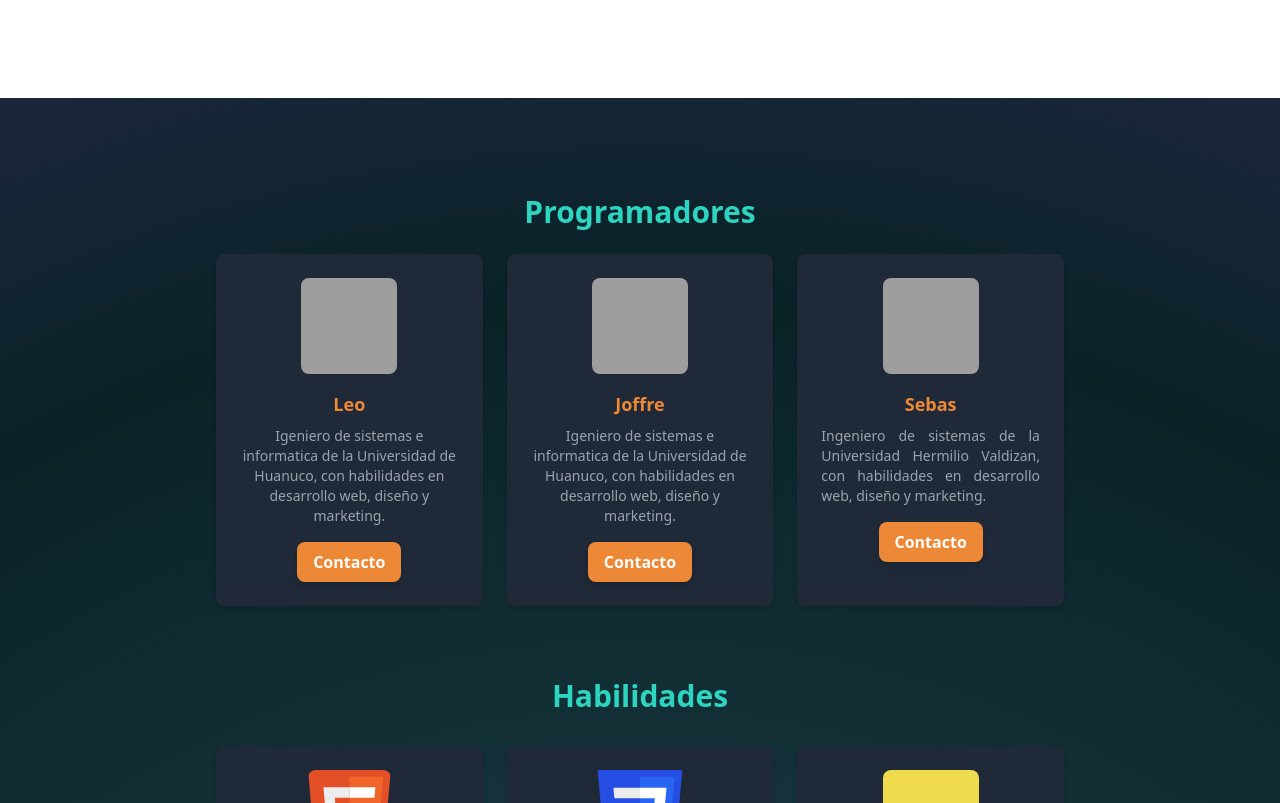
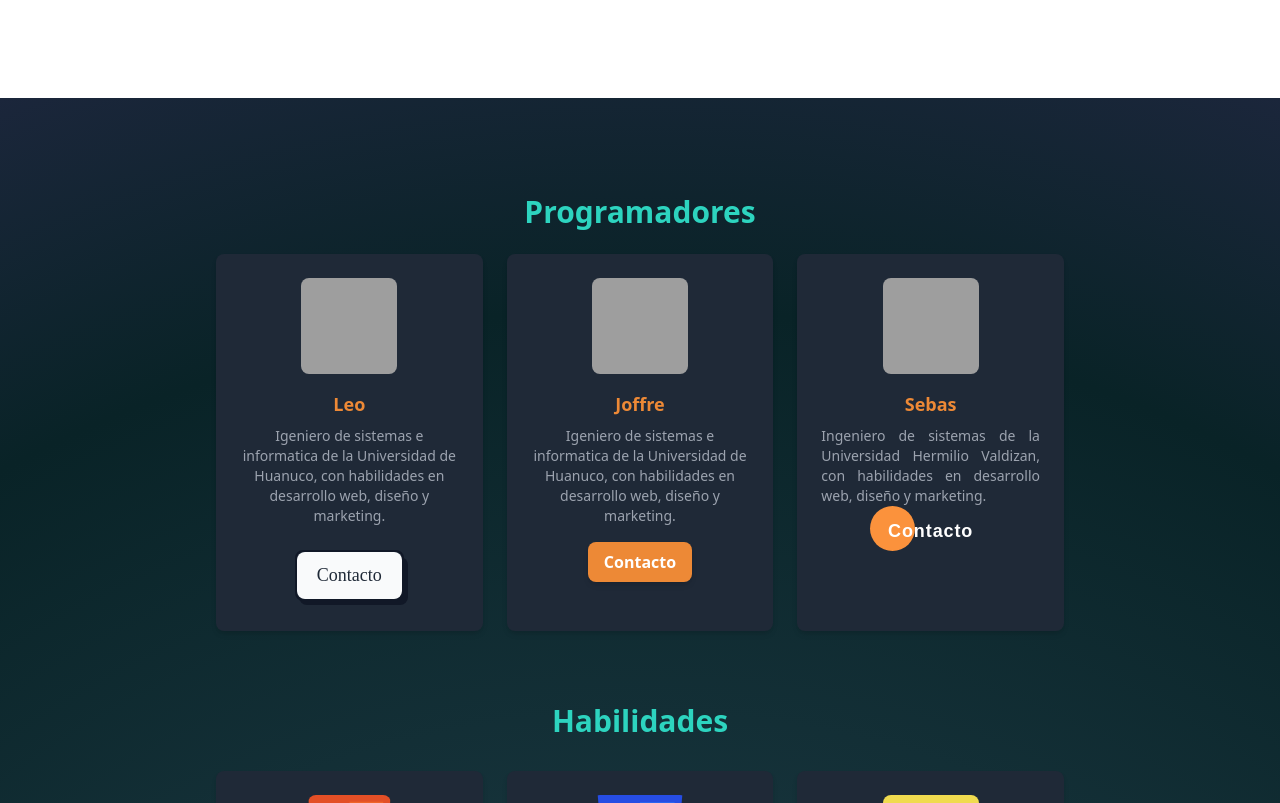
Before and after one commit to KOFcrew/Portafolio-KoF, an Astro site: page / in a window 1280 px wide. Shown: the part 1422-2225 px from the top of the page. Built offline with nearby package versions, Linux system fonts and the light colour scheme; Astro itself is replaced by a stand-in of ours; grey boxes are pictures that could not be loaded.

Commit message:
Prueba botones

```diff
--- a/src/components/Boton2.astro
+++ b/src/components/Boton2.astro
@@ -9,7 +9,7 @@ const { href = "#" } = Astro.props; // Propiedad href con valor por defecto "#"
     <span class="absolute inset-0 w-full h-full px-5 py-3 rounded-lg bg-gray-50"
     ></span>
     <span
-      class="absolute left-0 w-48 h-48 -ml-2 transition-all duration-300 origin-top-right -rotate-90 -translate-x-full translate-y-12 bg-teal-600  group-hover:-rotate-180 ease"
+      class="absolute left-0 w-48 h-48 -ml-2 transition-all duration-300 origin-top-right -rotate-90 -translate-x-full translate-y-12 bg-orange-400 group-hover:-rotate-180 ease"
     ></span>
     <span class="relative"><slot /></span>
   </span>
--- /dev/null
+++ b/src/components/Boton3.astro
@@ -0,0 +1,65 @@
+<button class="cta">
+  <span>Contacto</span>
+  <svg width="15px" height="10px" viewBox="0 0 13 10">
+  </svg>
+</button>
+
+<style>
+  .cta {
+    position: relative;
+    margin: auto;
+    padding: 12px 18px;
+    transition: all 0.2s ease;
+    border: none;
+    background: none;
+    cursor: pointer;
+  }
+
+  .cta:before {
+    content: "";
+    position: absolute;
+    top: 0;
+    left: 0;
+    display: block;
+    border-radius: 50px;
+    background: rgb(251,146,60);
+    width: 45px;
+    height: 45px;
+    transition: all 0.3s ease;
+  }
+
+  .cta span {
+    position: relative;
+    font-family: "Ubuntu", sans-serif;
+    font-size: 18px;
+    font-weight: 700;
+    letter-spacing: 0.05em;
+    color: #FFFFFF;
+  }
+
+  .cta svg {
+    position: relative;
+    top: 0;
+    margin-left: 10px;
+    fill: none;
+    stroke-linecap: round;
+    stroke-linejoin: round;
+    stroke: #FFFFFF;
+    stroke-width: 2;
+    transform: translateX(-5px);
+    transition: all 0.3s ease;
+  }
+
+  .cta:hover:before {
+    width: 100%;
+    background: rgb(251,146,60);
+  }
+
+  .cta:hover svg {
+    transform: translateX(0);
+  }
+
+  .cta:active {
+    transform: scale(0.95);
+  }
+</style>
--- a/src/components/Habilidades.astro
+++ b/src/components/Habilidades.astro
@@ -1,5 +1,7 @@
 ---
 import "../styles/global.css";
+import Boton2 from "./Boton2.astro";
+import Boton3 from "./Boton3.astro";
 const skills = [
   { name: "HTML-5", description: "Estructura web moderna con multimedia integrado y accesibilidad óptima.",
   image: "/html5.svg", width: 96, height: 96 },
@@ -40,10 +42,9 @@ const skills = [
         <p class="text-gray-400 text-sm mt-2">
           Igeniero de sistemas e informatica de la Universidad de Huanuco, con habilidades en desarrollo web, diseño y marketing.
         </p>
-        <button
-          class="mt-4 px-4 py-2 bg-orange-400 text-white font-semibold rounded-lg shadow-md hover:bg-orange-500 transition"
-          >Contacto</button
-        >
+        <Boton2>
+          Contacto
+        </Boton2>
       </div>
       <div class="bg-gray-800 p-6 rounded-lg shadow-md text-center">
         <img
@@ -74,10 +75,8 @@ const skills = [
         <p class="text-gray-400 text-sm mt-2 text-justify">
           Ingeniero de sistemas de la Universidad Hermilio Valdizan, con habilidades en desarrollo web, diseño y marketing.
         </p>
-        <button
-          class="mt-4 px-4 py-2 bg-orange-400 text-white font-semibold rounded-lg shadow-md hover:bg-orange-500 transition"
-          >Contacto</button
-        >
+        <Boton3>
+        </Boton3>
       </div>
     </div>
   </div>
```
